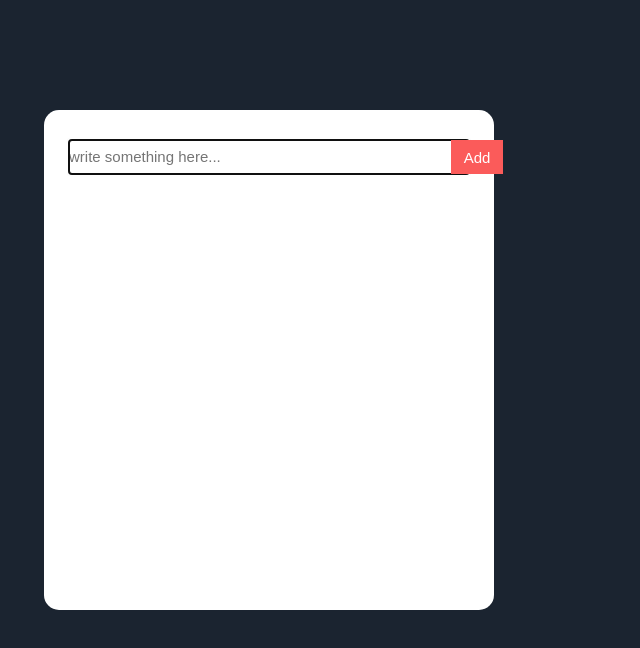
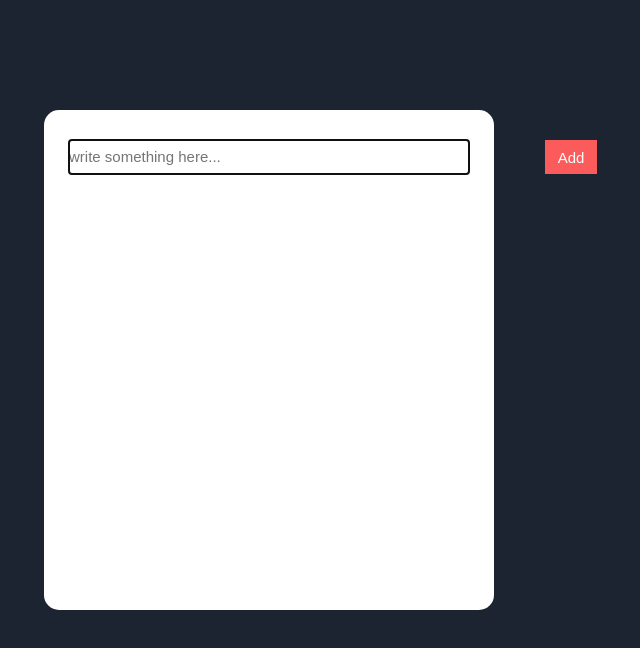
Before and after one commit to Vidittamrakar21/To-do-App, a plain HTML site: page index.html in a window 1280 px wide. Shown: the whole page, without its empty margins (371-1011 px from the left). Drawn offline with nearby package versions, Linux system fonts and the light colour scheme.

Commit message:
Update style.css

```diff
--- a/style.css
+++ b/style.css
@@ -47,7 +47,7 @@ body{
 
 #but{
     position: absolute;
-    left: 822px;
+    left: 916px;
     top: 140px;
     height: 34px;
     width: 52px;
```
